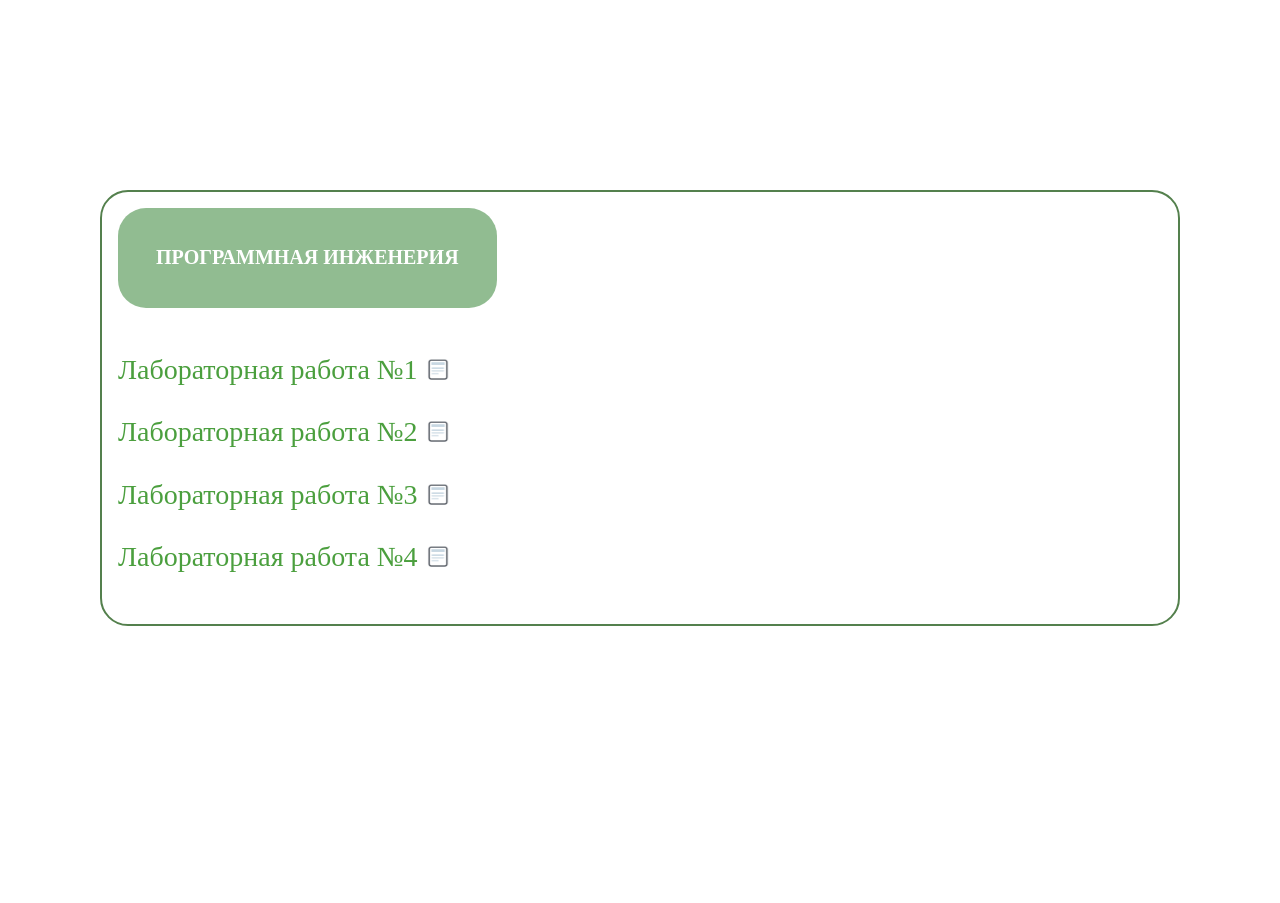
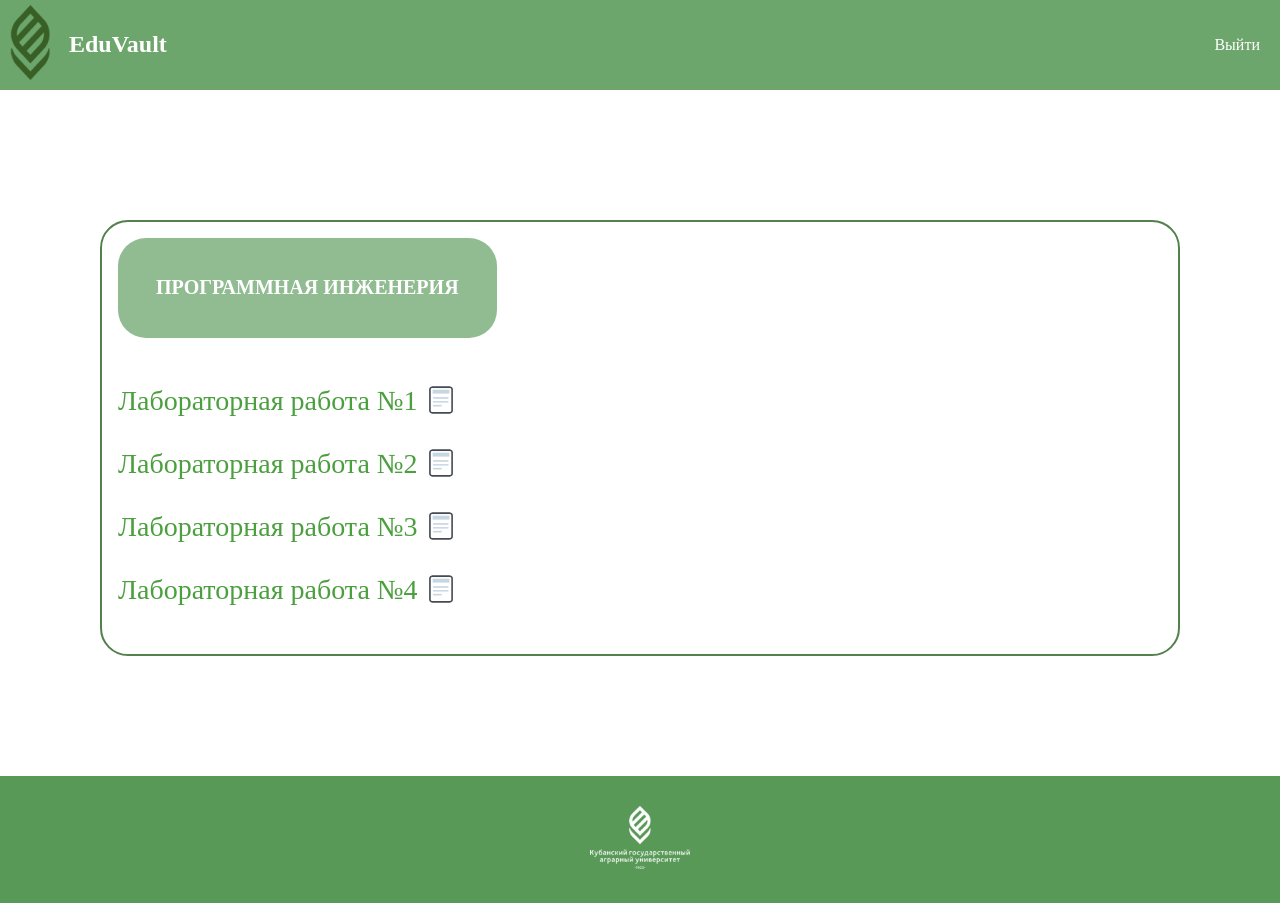
Before and after one commit to Kaisan666/EduVault, a React (Vite) app in the folder front_edu_vault/: page / in a window 1280 px wide. Before the commit the page ends 800 px from the top, so only its background shows below. Built offline with nearby package versions, Linux system fonts and the light colour scheme.

Commit message:
стр с лабами со стороны юзера

```diff
--- a/front_edu_vault/src/App.jsx
+++ b/front_edu_vault/src/App.jsx
@@ -6,11 +6,12 @@ import  DisciplineList from './components/main_user'
 import Switcher from './components/switcher'
 import Main from './page/main';
 import DisciplineCard from './components/DisciplineCard';
+import LabWorksPage from './page/laboratory_work';
 function App() {
 
   return (
     <>
-     <DisciplineCard/>
+     <LabWorksPage/>
     </>
   )
 }
--- /dev/null
+++ b/front_edu_vault/src/page/laboratory_work.jsx
@@ -0,0 +1,31 @@
+import React from 'react';
+import Header from '../components/header';
+import DisciplineCard from '../components/DisciplineCard';
+import Footer from '../components/footer '; // Убедитесь, что здесь нет лишнего пробела
+
+const labWorks = [
+  { id: 1, title: '', description: '' },
+];
+
+const LabWorksPage = () => {
+  return (
+    <div>
+      <Header />
+      <main>
+        <h1></h1> {}
+        <div className="labwork-list">
+          {labWorks.map(labWork => (
+            <DisciplineCard
+              key={labWork.id}
+              title={labWork.title}
+              description={labWork.description}
+            />
+          ))}
+        </div>
+      </main>
+      <Footer />
+    </div>
+  );
+};
+
+export default LabWorksPage;
--- a/front_edu_vault/src/styles/DisciplineCard.module.css
+++ b/front_edu_vault/src/styles/DisciplineCard.module.css
@@ -8,7 +8,35 @@
     flex-direction: column;
     align-items: flex-start; /* Выравнивание по левому краю */
     height: 50vh;
-    margin-top: 190px;
+    margin-top: 130px;  overflow-y: scroll;
+}
+
+.card::before {
+    content: "";
+    position: absolute;
+    top: 0;
+    left: 28px;
+    width: 8px;
+    height: 10px;
+    background: #ffffff00;
+    border-radius: 20px;
+}
+
+.card::-webkit-scrollbar {
+    width: 8px;
+}
+
+.card::-webkit-scrollbar-track {
+    background: #f1f1f100;
+}
+
+.card::-webkit-scrollbar-thumb {
+    background-color: #395334;
+    border-radius: 20px;
+}
+
+.card::-webkit-scrollbar-thumb:hover {
+    background-color: #094c0462;
 }
 
 .header {
@@ -51,8 +79,8 @@
 }
 
 .fileIcon {
-    width: 24px; /* Ширина изображения */
-    height: 24px; /* Высота изображения */
+    width: 30px; /* Ширина изображения */
+    height:33px; /* Высота изображения */
     margin-left: 8px; /* Отступ слева от названия лабораторной работы */
     vertical-align: middle; /* Выравнивание по вертикали */
 }
--- /dev/null
+++ b/front_edu_vault/src/styles/LabWorksPage.css
@@ -0,0 +1,43 @@
+/* LabWorksPage.css */
+
+.container {
+    display: flex;
+    flex-direction: column;
+    align-items: center;
+    padding: 20px;
+  }
+
+  .header {
+    margin-bottom: 20px;
+  }
+
+  .labwork-list {
+    display: grid;
+    grid-template-columns: repeat(auto-fill, minmax(300px, 1fr));
+    gap: 20px;
+    width: 100%;
+  }
+
+  .labwork-card {
+    background-color: #f9f9f9;
+    border: 1px solid #ddd;
+    border-radius: 8px;
+    padding: 15px;
+    box-shadow: 0 2px 5px rgba(0, 0, 0, 0.1);
+    transition: transform 0.2s;
+  }
+
+  .labwork-card:hover {
+    transform: scale(1.02);
+  }
+
+  .image-button {
+    background: none;
+    border: none;
+    padding: 0;
+  }
+
+  .image-button img {
+    width: 100px; /* Измените размер по необходимости */
+    height: auto;
+  }
```
Also changed, not shown: front_edu_vault/src/images/icons.png (added).
